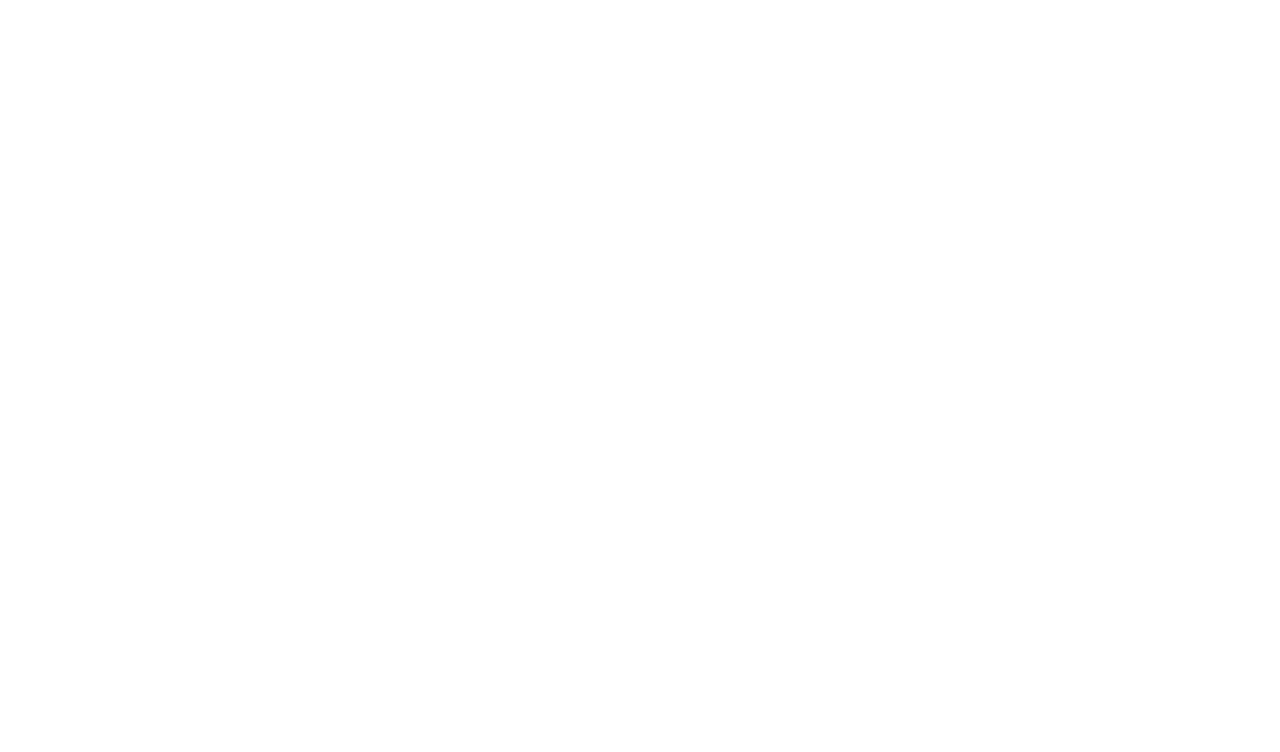
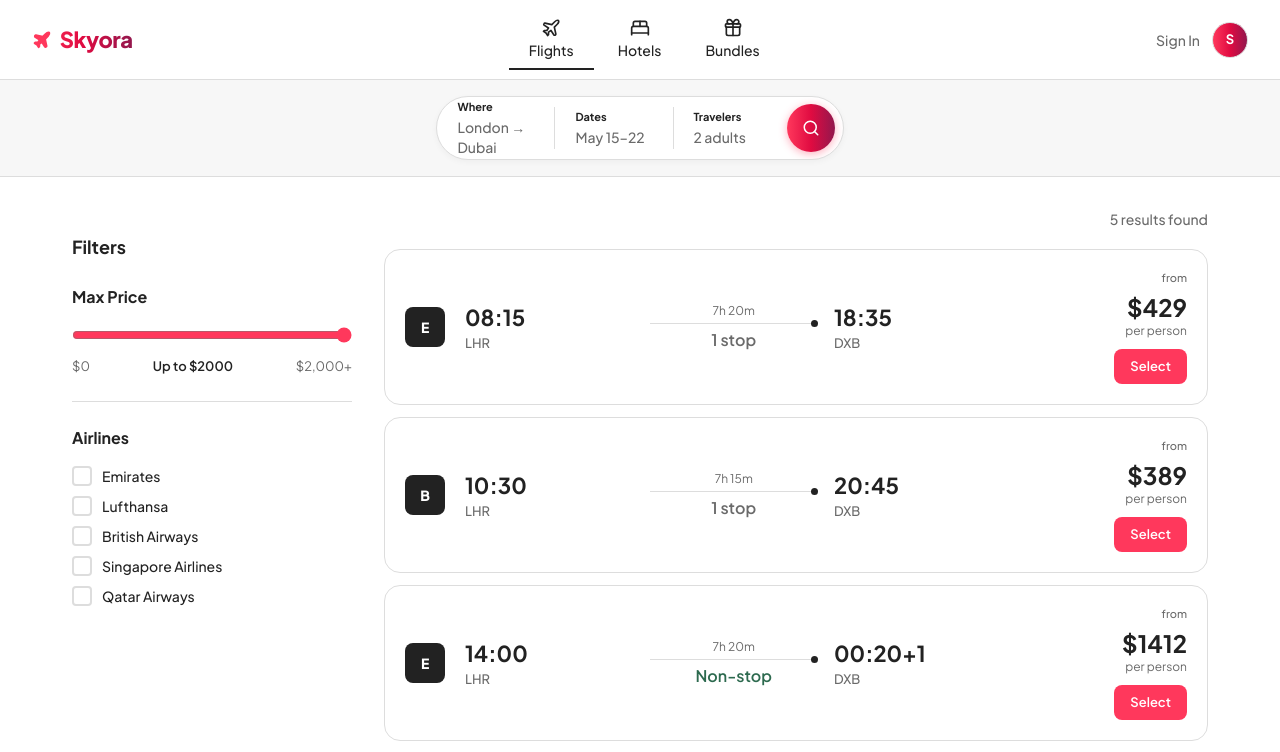
Before and after one commit to obada-halaybeh/skyora-client, a React (Vite) app: page /flights in a window 1280 px wide. Before the commit this address had no page. Shown: the top 752 px of the page. Built offline with nearby package versions, Linux system fonts and the light colour scheme.

Commit message:
flight page

```diff
--- a/src/App.jsx
+++ b/src/App.jsx
@@ -4,6 +4,7 @@
 import TopNav from "./components/layout/TopNav";
 import Footer from "./components/layout/Footer";
 import Home from "./pages/Home";
+import Flights from "./pages/Flights";
 
 function App() {
   return (
@@ -14,6 +15,7 @@
         <Routes>
           <Route path="/" element={<Home />} />
           <Route path="/auth" element={<Auth />} />
+          <Route path="/flights" element={<Flights />} />
         </Routes>
         {/* <Footer /> */}
       </Router>
--- /dev/null
+++ b/src/components/flights/AirlineLogo.jsx
@@ -0,0 +1,15 @@
+import React from "react";
+
+export default function AirlineLogo({ name }) {
+  const initials = name
+    .split()
+    .map((word) => word[0])
+    .join()
+    .slice(0, 2);
+
+  return (
+    <div className="w-10 h-10 rounded-lg bg-ink flex items-center justify-center text-white text-sm font-extrabold shrink-0">
+      {initials}
+    </div>
+  );
+}
--- /dev/null
+++ b/src/components/flights/FilterSidebar.jsx
@@ -0,0 +1,62 @@
+import React, { useState } from "react";
+
+export default function FilterSidebar({
+  maxPrice,
+  setMaxPrice,
+  checks,
+  toggle,
+}) {
+  const Checkbox = ({ label }) => {
+    const checked = checks[label] || false;
+    return (
+      <label
+        onClick={() => toggle(label)}
+        className="flex items-center gap-2.5 mb-2.5 cursor-pointer"
+      >
+        <div
+          className={`w-5 h-5 rounded flex items-center justify-center shrink-0 transition-all ${
+            checked ? "bg-rausch" : "border-2 border-hairline"
+          }`}
+        >
+          {checked && <span className="text-white text-[11px]">✓</span>}
+        </div>
+        <span className="text-sm font-medium">{label}</span>
+      </label>
+    );
+  };
+
+  return (
+    <div className="w-[280px] py-6 shrink-0">
+      <h3 className="text-lg font-bold mb-6">Filters</h3>
+
+      {/* Max Price */}
+      <div className="border-b border-hairline pb-6 mb-6">
+        <h4 className="text-base font-bold mb-4">Max Price</h4>
+        <input
+          type="range"
+          min="0"
+          max="2000"
+          step="10"
+          value={maxPrice}
+          onChange={(e) => setMaxPrice(Number(e.target.value))}
+          className="w-full accent-rausch cursor-pointer"
+        />
+        <div className="flex justify-between text-[13px] text-ash mt-2">
+          <span>$0</span>
+          <span className="font-semibold text-ink">Up to ${maxPrice}</span>
+          <span>$2,000+</span>
+        </div>
+      </div>
+
+      {/* Airlines */}
+      <div>
+        <h4 className="text-base font-bold mb-4">Airlines</h4>
+        <Checkbox label="Emirates" />
+        <Checkbox label="Lufthansa" />
+        <Checkbox label="British Airways" />
+        <Checkbox label="Singapore Airlines" />
+        <Checkbox label="Qatar Airways" />
+      </div>
+    </div>
+  );
+}
--- /dev/null
+++ b/src/components/flights/FlightCard.jsx
@@ -0,0 +1,53 @@
+import React from "react";
+import AirlineLogo from "./AirlineLogo";
+import Button from "../common/Button";
+
+export default function FlightCard({
+  airline,
+  from,
+  to,
+  depart,
+  arrive,
+  duration,
+  stops,
+  price,
+  direct,
+}) {
+  return (
+    <div className="bg-canvas border border-hairline rounded-2xl p-5 cursor-pointer flex items-center gap-5 mb-3 hover:shadow-card-hover transition-shadow">
+      <AirlineLogo name={airline} />
+      <div className="flex-1 grid grid-cols-4 items-center gap-4">
+        <div>
+          <p className="text-[22px] font-bold">{depart}</p>
+          <p className="text-[13px] font-medium text-ash">{from}</p>
+        </div>
+
+        <div className="text-center">
+          <p className="text-xs text-ash mb-1">{duration}</p>
+          <div className="h-px bg-hairline relative">
+            <div className="absolute right-0 -top-[3px] w-[7px] h-[7px] rounded-full bg-ink" />
+          </div>
+          <p
+            className={`text-[11-px] mt-1 font-semibold ${direct ? "text-success" : "text-ash"}`}
+          >
+            {direct ? "Non-stop" : stops}
+          </p>
+        </div>
+
+        <div>
+          <p className="text-[22px] font-bold">{arrive}</p>
+          <p className="text-[13px] font-medium text-ash">{to}</p>
+        </div>
+
+        <div className="text-right">
+          <p className="text-[11px] text-ash mb-1 font-medium">from</p>
+          <p className="text-2xl font-bold">${price}</p>
+          <p className="text-xs text-ash mb-2.5">per person</p>
+          <Button variant="primary" size="sm">
+            Select
+          </Button>
+        </div>
+      </div>
+    </div>
+  );
+}
--- /dev/null
+++ b/src/pages/Flights.jsx
@@ -0,0 +1,116 @@
+import TopNav from "../components/layout/TopNav";
+import Footer from "../components/layout/Footer";
+import SearchPill from "../components/home/SearchPill";
+import FilterSidebar from "../components/flights/FilterSidebar";
+import FlightCard from "../components/flights/FlightCard";
+import { useState } from "react";
+
+export default function Flights() {
+  const [maxPrice, setMaxPrice] = useState(2000);
+  const [checks, setChecks] = useState({});
+  const toggle = (label) => {
+    setChecks({ ...checks, [label]: !checks[label] });
+  };
+  const flights = [
+    {
+      airline: "Emirates",
+      from: "LHR",
+      to: "DXB",
+      depart: "08:15",
+      arrive: "18:35",
+      duration: "7h 20m",
+      stops: "1 stop",
+      price: 429,
+      direct: false,
+    },
+    {
+      airline: "British Airways",
+      from: "LHR",
+      to: "DXB",
+      depart: "10:30",
+      arrive: "20:45",
+      duration: "7h 15m",
+      stops: "1 stop",
+      price: 389,
+      direct: false,
+    },
+    {
+      airline: "Emirates",
+      from: "LHR",
+      to: "DXB",
+      depart: "14:00",
+      arrive: "00:20+1",
+      duration: "7h 20m",
+      stops: "Non-stop",
+      price: 1412,
+      direct: true,
+    },
+    {
+      airline: "Lufthansa",
+      from: "LHR",
+      to: "DXB",
+      depart: "06:45",
+      arrive: "19:10",
+      duration: "9h 25m",
+      stops: "1 stop in FRA",
+      price: 318,
+      direct: false,
+    },
+    {
+      airline: "Singapore Airlines",
+      from: "LHR",
+      to: "DXB",
+      depart: "21:55",
+      arrive: "10:15+1",
+      duration: "7h 20m",
+      stops: "Non-stop",
+      price: 580,
+      direct: true,
+    },
+  ];
+  const checkedAirlines = Object.keys(checks).filter((label) => checks[label]);
+  const visibleFlights = flights.filter((f) => {
+    const okPrice = f.price <= maxPrice;
+    const okAirline =
+      checkedAirlines.length === 0 || checkedAirlines.includes(f.airline);
+    return okPrice && okAirline;
+  });
+  return (
+    <div className="bg-canvas min-h-screen">
+      <TopNav activeTab="Flights" />
+
+      <div className="bg-cloud border-b border-hairline px-8 py-4 flex justify-center">
+        <SearchPill
+          where="London → Dubai"
+          dates="May 15–22"
+          travelers="2 adults"
+        />
+      </div>
+
+      <div className="flex gap-8 px-8 py-8 max-w-[1200px] mx-auto">
+        <FilterSidebar
+          maxPrice={maxPrice}
+          setMaxPrice={setMaxPrice}
+          checks={checks}
+          toggle={toggle}
+        />
+
+        <div className="flex-1">
+          <div className="flex gap-0.5 mb-5 items-stretch">
+            <div className="flex-1" />
+
+            <p className="text-sm font-medium text-ash self-center">
+              {visibleFlights.length} results found
+            </p>
+          </div>
+
+          {visibleFlights.map((f, i) => (
+            <FlightCard key={i} {...f} />
+          ))}
+        </div>
+      </div>
+
+      <Footer />
+    </div>
+  );
+}
```
